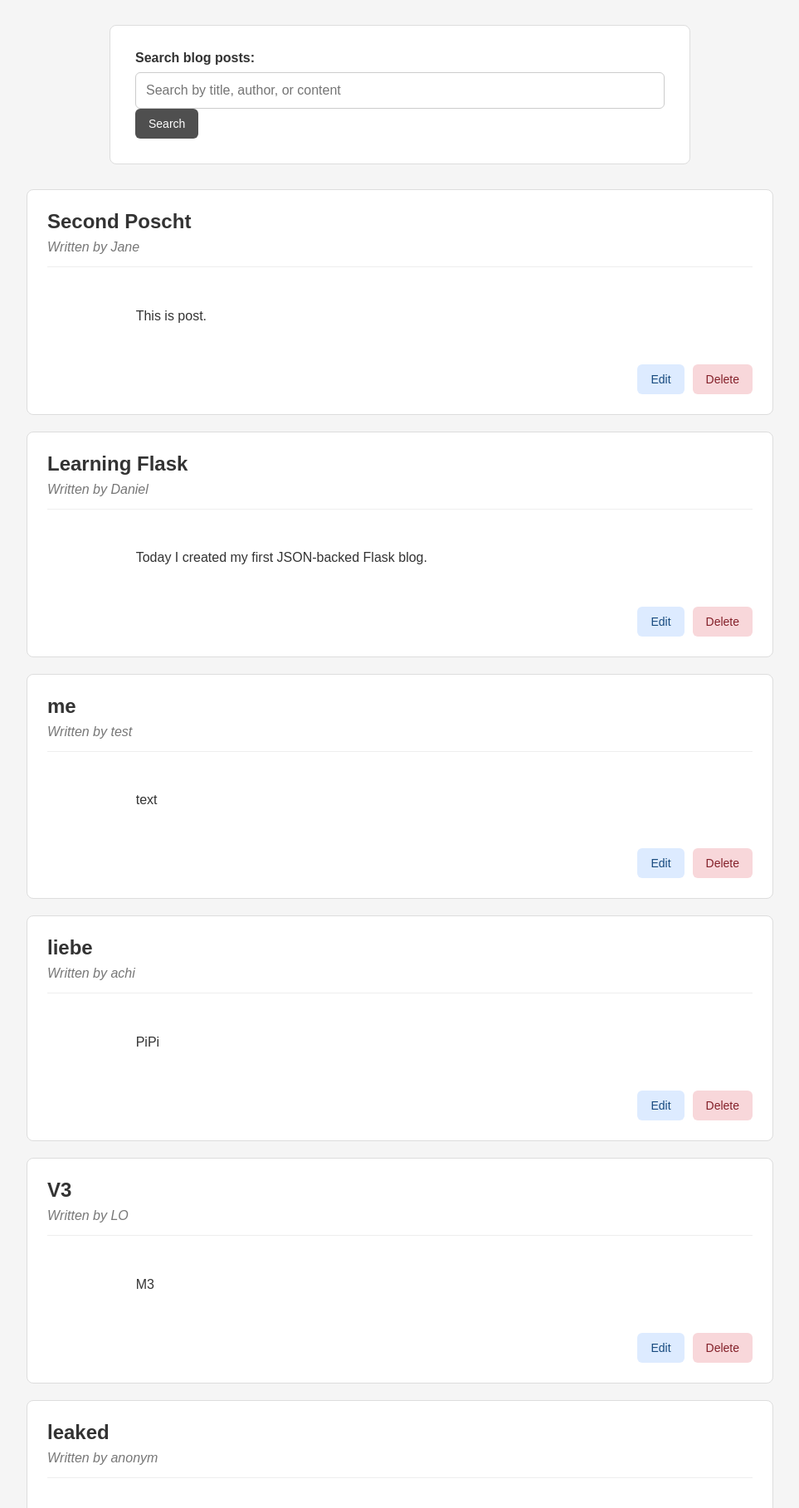
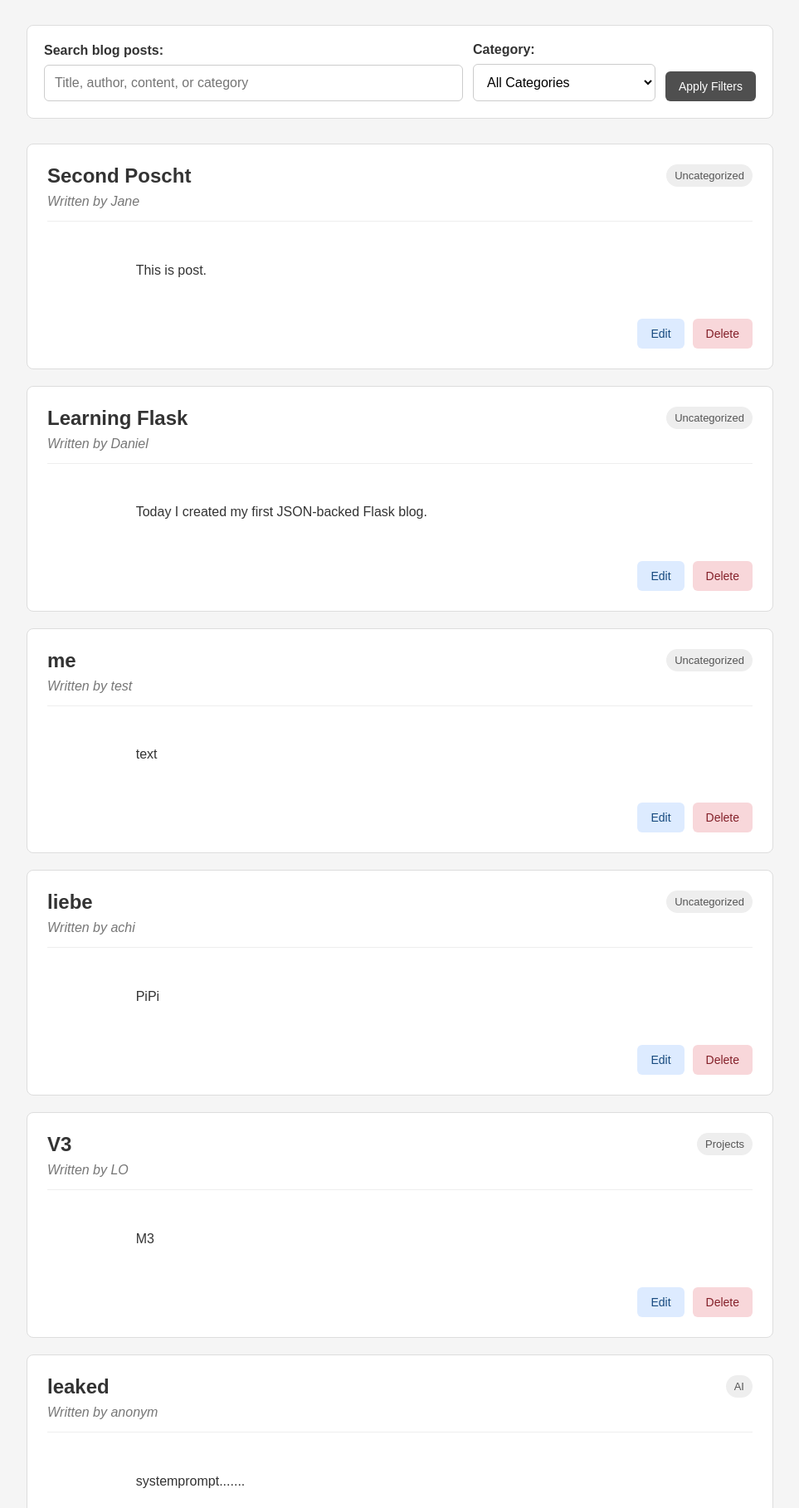
Before and after one commit to DanielMS616/Masterblog, a Flask app: page / in a window 1280 px wide. Shown: the part 103-1920 px from the top of the page at 83% size, without its empty margins (158-1121 px from the left). Run offline with Flask 3, Linux system fonts and the light colour scheme.

Commit message:
Add categories and category filtering to blog posts

```diff
--- a/app.py
+++ b/app.py
@@ -10,12 +10,27 @@ app = Flask(__name__)
 # Store the filename in one place so all functions use the same file.
 BLOG_POSTS_FILE = "blog_posts.json"
 
+# Older posts may not have a category yet.
+DEFAULT_CATEGORY = "Uncategorized"
+
+# Store the available categories in one place.
+# The same list is used by the index, add, and update templates.
+CATEGORIES = [
+    "Python",
+    "Flask",
+    "AI",
+    "Automation",
+    "Projects",
+    "Personal",
+    DEFAULT_CATEGORY
+]
+
 
 def load_blog_posts():
     """Load and return all blog posts from the JSON file."""
 
-    # Open the JSON file in read mode.
-    # json.load() converts the JSON data into Python objects.
+    # json.load() converts the JSON array into a Python list
+    # containing one dictionary for each blog post.
     with open(BLOG_POSTS_FILE, "r", encoding="utf-8") as file:
         blog_posts = json.load(file)
 
@@ -25,9 +40,8 @@ def load_blog_posts():
 def save_blog_posts(blog_posts):
     """Save the complete list of blog posts to the JSON file."""
 
-    # Open the JSON file in write mode.
-    # json.dump() converts the Python list into JSON and writes it
-    # into the file. indent=4 keeps the file readable for humans.
+    # json.dump() converts the Python list back into JSON.
+    # indent=4 keeps the file readable for humans.
     with open(BLOG_POSTS_FILE, "w", encoding="utf-8") as file:
         json.dump(blog_posts, file, indent=4)
 
@@ -35,13 +49,10 @@ def save_blog_posts(blog_posts):
 def get_next_id(blog_posts):
     """Return the next available ID for a new blog post."""
 
-    # Start with ID 1. This is also the correct ID when the list
-    # of blog posts is currently empty.
+    # Start with 1 so the first post receives ID 1.
     next_id = 1
 
-    # Check every existing blog post.
-    # If a post uses next_id or a larger number, move next_id
-    # to the number directly after that post's ID.
+    # Move next_id behind the largest ID found in the list.
     for post in blog_posts:
         if post["id"] >= next_id:
             next_id = post["id"] + 1
@@ -52,60 +63,78 @@ def get_next_id(blog_posts):
 def fetch_post_by_id(blog_posts, post_id):
     """Return the blog post with the given ID or None."""
 
-    # Go through every post dictionary in the provided list.
+    # Search every post dictionary for the requested ID.
     for post in blog_posts:
-        # Return the complete dictionary when its ID matches.
         if post["id"] == post_id:
             return post
 
-    # None shows that no matching blog post was found.
+    # None shows that no matching post was found.
     return None
 
 
 @app.route("/")
 def index():
-    """Display all posts or posts matching the search query."""
+    """Display posts matching the search and category filters."""
 
-    # Load the current posts directly from the JSON file.
+    # Load the latest posts whenever the home page is requested.
     blog_posts = load_blog_posts()
 
-    # Read the value of the "search" parameter from the URL.
-    # If no search parameter exists, an empty string is returned.
-    # strip() removes unnecessary spaces before and after the text.
+    # Read the optional filters from the URL query string.
     search_query = request.args.get("search", "").strip()
+    selected_category = request.args.get("category", "").strip()
 
-    # Only filter the posts when the user entered a search term.
+    # Filter by author, title, content, or category.
     if search_query:
         matching_posts = []
-
-        # Convert the search term to lowercase so the search does not
-        # depend on uppercase or lowercase letters.
         search_text = search_query.lower()
 
-        # Check the author, title, and content of every blog post.
         for post in blog_posts:
             author = post["author"].lower()
             title = post["title"].lower()
             content = post["content"].lower()
 
-            # "in" also finds the search text as part of a longer word.
+            # get() returns the fallback category when an older post
+            # does not yet contain the "category" key.
+            category = post.get(
+                "category",
+                DEFAULT_CATEGORY
+            ).lower()
+
             if (
                 search_text in author
                 or search_text in title
                 or search_text in content
+                or search_text in category
             ):
                 matching_posts.append(post)
 
-        # Replace the complete list with the matching posts.
-        # The original JSON data remains unchanged.
+        # Only the matching posts are displayed.
+        # The JSON file itself is not changed.
         blog_posts = matching_posts
 
-    # Pass both the displayed posts and the current search text
-    # to the Jinja template.
+    # Apply the category filter after the text search.
+    if selected_category:
+        category_posts = []
+
+        for post in blog_posts:
+            post_category = post.get(
+                "category",
+                DEFAULT_CATEGORY
+            )
+
+            if post_category == selected_category:
+                category_posts.append(post)
+
+        blog_posts = category_posts
+
+    # Pass the posts, filter values, and available categories
+    # to the index template.
     return render_template(
         "index.html",
         posts=blog_posts,
-        search_query=search_query
+        search_query=search_query,
+        selected_category=selected_category,
+        categories=CATEGORIES
     )
 
 
@@ -113,69 +142,56 @@ def index():
 def add():
     """Display the form or save a newly submitted blog post."""
 
-    # A POST request means that the user submitted the HTML form.
+    # A POST request means that the add form was submitted.
     if request.method == "POST":
-        # request.form contains the values submitted by the form.
-        # The keys must match the name attributes in add.html.
+        # These keys match the name attributes in add.html.
         author = request.form.get("author")
         title = request.form.get("title")
         content = request.form.get("content")
+        category = (
+            request.form.get("category")
+            or DEFAULT_CATEGORY
+        )
 
-        # Load all currently stored posts before adding a new one.
+        # Load the current posts before adding a new one.
         blog_posts = load_blog_posts()
 
-        # Create a new dictionary using the submitted form values.
-        # get_next_id() ensures that the new post receives a unique ID.
+        # Create one new post dictionary.
         new_post = {
             "id": get_next_id(blog_posts),
             "author": author,
             "title": title,
-            "content": content
+            "content": content,
+            "category": category
         }
 
-        # Add the new post to the Python list.
         blog_posts.append(new_post)
-
-        # Save the complete updated list back to the JSON file.
         save_blog_posts(blog_posts)
 
-        # Redirect the browser to the index route after saving.
-        # url_for("index") creates the URL belonging to index().
         return redirect(url_for("index"))
 
-    # A GET request displays the form for creating a new post.
-    return render_template("add.html")
+    # A GET request displays the empty form.
+    return render_template(
+        "add.html",
+        categories=CATEGORIES
+    )
 
 
 @app.route("/delete/<int:post_id>")
 def delete(post_id):
     """Delete the blog post with the given ID."""
 
-    # Load the current blog posts directly from the JSON file.
     blog_posts = load_blog_posts()
+    post_to_delete = fetch_post_by_id(blog_posts, post_id)
 
-    # Start with no selected post. If a matching ID is found,
-    # this variable will contain the corresponding dictionary.
-    post_to_delete = None
-
-    # Check every blog-post dictionary until the requested ID is found.
-    for post in blog_posts:
-        if post["id"] == post_id:
-            post_to_delete = post
-            break
-
-    # Return an HTTP 404 response if no post has the requested ID.
+    # Return HTTP status code 404 when the post does not exist.
     if post_to_delete is None:
         return "Post not found", 404
 
-    # Remove the complete post dictionary from the Python list.
+    # Remove the complete dictionary and save the changed list.
     blog_posts.remove(post_to_delete)
-
-    # Save the changed list back to the JSON file so the deletion
-    # remains permanent after the application restarts.
     save_blog_posts(blog_posts)
 
-    # Redirect the browser to the index page after deleting the post.
     return redirect(url_for("index"))
 
 
@@ -183,38 +199,43 @@ def delete(post_id):
 def update(post_id):
     """Display or process the form for updating a blog post."""
 
-    # Load the current list of blog posts from the JSON file.
     blog_posts = load_blog_posts()
-
-    # Find the dictionary whose ID matches the ID from the URL.
     post = fetch_post_by_id(blog_posts, post_id)
 
-    # Return a 404 response if the requested blog post does not exist.
     if post is None:
         return "Post not found", 404
 
+    # Add a fallback category for older JSON entries.
+    if "category" not in post:
+        post["category"] = DEFAULT_CATEGORY
+
     # A POST request means that the update form was submitted.
     if request.method == "POST":
-        # Read the updated values from the submitted HTML form.
         author = request.form.get("author")
         title = request.form.get("title")
         content = request.form.get("content")
+        category = (
+            request.form.get("category")
+            or DEFAULT_CATEGORY
+        )
 
-        # Replace the old values in the existing post dictionary.
-        # The ID remains unchanged because it identifies this post.
+        # Update the existing dictionary.
+        # The ID remains unchanged.
         post["author"] = author
         post["title"] = title
         post["content"] = content
+        post["category"] = category
 
-        # Save the complete list containing the updated dictionary.
         save_blog_posts(blog_posts)
 
-        # Redirect the browser to the home page after saving.
         return redirect(url_for("index"))
 
-    # A GET request displays the form and passes the current post data
-    # to update.html so the fields can be filled automatically.
-    return render_template("update.html", post=post)
+    # A GET request displays the current values in the form.
+    return render_template(
+        "update.html",
+        post=post,
+        categories=CATEGORIES
+    )
 
 
 if __name__ == "__main__":
--- a/static/style.css
+++ b/static/style.css
@@ -47,6 +47,10 @@ h1 {
 }
 
 .post-header {
+    display: flex;
+    justify-content: space-between;
+    align-items: flex-start;
+    gap: 20px;
     padding-bottom: 14px;
     border-bottom: 1px solid #EEE;
 }
@@ -74,13 +78,25 @@ h1 {
     gap: 10px;
 }
 
+.category-badge {
+    display: inline-block;
+    padding: 6px 10px;
+    background-color: #EEE;
+    border-radius: 20px;
+    color: #555;
+    font-size: 13px;
+    white-space: nowrap;
+}
+
 .button {
     display: inline-block;
     padding: 10px 16px;
     border: none;
     border-radius: 6px;
+    font-family: inherit;
+    font-size: 14px;
+    text-align: center;
     text-decoration: none;
-    font-size: 14px;
     cursor: pointer;
 }
 
@@ -91,6 +107,24 @@ h1 {
 
 .button-primary:hover {
     background-color: #333;
+}
+
+.button-secondary {
+    background-color: #E5E5E5;
+    color: #333;
+}
+
+.button-secondary:hover {
+    background-color: #D5D5D5;
+}
+
+.button-edit {
+    background-color: #DDEBFF;
+    color: #174A7E;
+}
+
+.button-edit:hover {
+    background-color: #BDD7F5;
 }
 
 .button-delete {
@@ -110,9 +144,31 @@ h1 {
     border-radius: 8px;
 }
 
-/* Form styles used by add.html and update.html */
+/* Search and category filter */
 
-form {
+.search-form {
+    display: flex;
+    align-items: flex-end;
+    gap: 12px;
+    max-width: none;
+    margin: 0 0 30px;
+    padding: 20px;
+    background-color: #FFF;
+    border: 1px solid #DDD;
+    border-radius: 8px;
+}
+
+.filter-field {
+    flex: 1;
+}
+
+.category-field {
+    max-width: 220px;
+}
+
+/* Add and update forms */
+
+.post-form {
     max-width: 700px;
     margin: 30px auto;
     padding: 30px;
@@ -125,6 +181,11 @@ form {
     margin-bottom: 20px;
 }
 
+.form-actions {
+    display: flex;
+    gap: 10px;
+}
+
 label {
     display: block;
     margin-bottom: 8px;
@@ -132,11 +193,13 @@ label {
 }
 
 input,
+select,
 textarea {
     width: 100%;
     padding: 12px;
     font-family: inherit;
     font-size: 16px;
+    background-color: #FFF;
     border: 1px solid #CCC;
     border-radius: 6px;
 }
@@ -147,28 +210,36 @@ textarea {
 }
 
 input:focus,
+select:focus,
 textarea:focus {
     border-color: #666;
     outline: none;
 }
 
 @media (max-width: 650px) {
+    body {
+        padding: 25px 15px;
+    }
+
     .page-header {
         flex-direction: column;
-        align-items: flex-start;
+        align-items: stretch;
     }
 
-    .page-header .button {
-        width: 100%;
-        text-align: center;
+    .search-form {
+        flex-direction: column;
+        align-items: stretch;
+    }
+
+    .category-field {
+        max-width: none;
+    }
+
+    .post-header {
+        flex-direction: column;
+    }
+
+    .form-actions {
+        flex-direction: column;
     }
 }
-
-.button-edit {
-    background-color: #DDEBFF;
-    color: #174A7E;
-}
-
-.button-edit:hover {
-    background-color: #BDD7F5;
-}
--- a/templates/index.html
+++ b/templates/index.html
@@ -3,9 +3,7 @@
 <head>
     <meta charset="UTF-8">
 
-    <!--
-    Makes the page responsive on smartphones and tablets.
-    -->
+    <!-- Makes the page responsive on mobile devices. -->
     <meta
         name="viewport"
         content="width=device-width, initial-scale=1.0"
@@ -13,10 +11,7 @@
 
     <title>My Flask Blog</title>
 
-    <!--
-    url_for("static", ...) creates the correct URL for files
-    located inside Flask's static folder.
-    -->
+    <!-- Load the stylesheet from Flask's static folder. -->
     <link
         rel="stylesheet"
         href="{{ url_for('static', filename='style.css') }}"
@@ -34,10 +29,7 @@
                 </p>
             </div>
 
-            <!--
-            url_for("add") creates the URL for the Flask function
-            add(). Clicking the link opens the add-post form.
-            -->
+            <!-- Open the form for creating a new post. -->
             <a
                 class="button button-primary"
                 href="{{ url_for('add') }}"
@@ -47,94 +39,115 @@
         </header>
 
         <!--
-        This form uses the GET method because the search only requests
-        a filtered view and does not change any stored blog posts.
-
-        After submitting, the search term appears in the URL:
-        /?search=entered-text
+        GET is used because filtering only requests a different view.
+        The stored blog posts are not changed.
         -->
         <form
             class="search-form"
             method="GET"
             action="{{ url_for('index') }}"
         >
-            <div class="search-field">
+            <div class="filter-field search-field">
                 <label for="search">
                     Search blog posts:
                 </label>
 
                 <!--
-                name="search" creates the query parameter that Flask
-                reads with request.args.get("search").
-
-                value keeps the current search term visible after the
-                form has been submitted.
+                name="search" becomes the URL query parameter that
+                Flask reads with request.args.get("search").
                 -->
                 <input
                     type="search"
                     id="search"
                     name="search"
                     value="{{ search_query }}"
-                    placeholder="Search by title, author, or content"
+                    placeholder="Title, author, content, or category"
                 >
+            </div>
+
+            <div class="filter-field category-field">
+                <label for="category">
+                    Category:
+                </label>
+
+                <!--
+                The options are created from the CATEGORIES list
+                passed to this template by Flask.
+                -->
+                <select
+                    id="category"
+                    name="category"
+                >
+                    <option value="">
+                        All Categories
+                    </option>
+
+                    {% for category in categories %}
+                        <option
+                            value="{{ category }}"
+                            {% if category == selected_category %}
+                                selected
+                            {% endif %}
+                        >
+                            {{ category }}
+                        </option>
+                    {% endfor %}
+                </select>
             </div>
 
             <button
                 class="button button-primary"
                 type="submit"
             >
-                Search
+                Apply Filters
             </button>
 
-            <!--
-            Only display the reset link while a search is active.
-            Opening the index route without a query shows all posts.
-            -->
-            {% if search_query %}
+            <!-- Only display the reset link while a filter is active. -->
+            {% if search_query or selected_category %}
                 <a
                     class="button button-secondary"
                     href="{{ url_for('index') }}"
                 >
-                    Show All
+                    Reset
                 </a>
             {% endif %}
         </form>
 
         <section class="posts">
             <!--
-            Flask passes the blog-post list to this template under
-            the name "posts".
-
-            During every loop iteration, "post" represents one
-            dictionary loaded from the JSON file.
+            During each loop, post represents one dictionary loaded
+            from blog_posts.json.
             -->
             {% for post in posts %}
                 <article class="post">
                     <header class="post-header">
+                        <div>
+                            <h2>{{ post["title"] }}</h2>
+
+                            <p class="post-author">
+                                Written by {{ post["author"] }}
+                            </p>
+                        </div>
+
                         <!--
-                        Jinja reads the title and author from the
-                        current blog-post dictionary.
+                        get() displays Uncategorized when an older post
+                        does not contain the category key.
                         -->
-                        <h2>{{ post["title"] }}</h2>
-
-                        <p class="post-author">
-                            Written by {{ post["author"] }}
-                        </p>
+                        <span class="category-badge">
+                            {{ post.get(
+                                "category",
+                                "Uncategorized"
+                            ) }}
+                        </span>
                     </header>
 
-                    <!--
-                    Display the content of the current blog post.
-                    -->
                     <p class="post-content">
                         {{ post["content"] }}
                     </p>
 
                     <footer class="post-actions">
                         <!--
-                        The current post ID is inserted into the
-                        dynamic update route.
-
-                        For a post with ID 3, Flask creates /update/3.
+                        Insert the current post ID into /update/<id>.
                         -->
                         <a
                             class="button button-edit"
@@ -147,10 +160,7 @@
                         </a>
 
                         <!--
-                        The current post ID is inserted into the
-                        dynamic delete route.
-
-                        For a post with ID 3, Flask creates /delete/3.
+                        Insert the current post ID into /delete/<id>.
                         -->
                         <a
                             class="button button-delete"
@@ -165,21 +175,13 @@
                 </article>
 
             {% else %}
-                <!--
-                Jinja executes this block when the posts list passed
-                by Flask is empty.
-                -->
+                <!-- This block runs when Flask passes an empty list. -->
                 <div class="empty-message">
-                    {% if search_query %}
-                        <!--
-                        The blog contains posts, but none of them
-                        matched the current search term.
-                        -->
+                    {% if search_query or selected_category %}
                         <h2>No matching posts found</h2>
 
                         <p>
-                            No posts match “{{ search_query }}”.
-                            Try another search term.
+                            No posts match the selected filters.
                         </p>
 
                         <a
@@ -190,10 +192,6 @@
                         </a>
 
                     {% else %}
-                        <!--
-                        No search is active and the JSON file does not
-                        contain any blog posts.
-                        -->
                         <h2>No blog posts yet</h2>
 
                         <p>
```
Also changed, not shown: blog_posts.json (+18 -2 lines), templates/add.html (+57 -9 lines), templates/update.html (+56 -17 lines).
